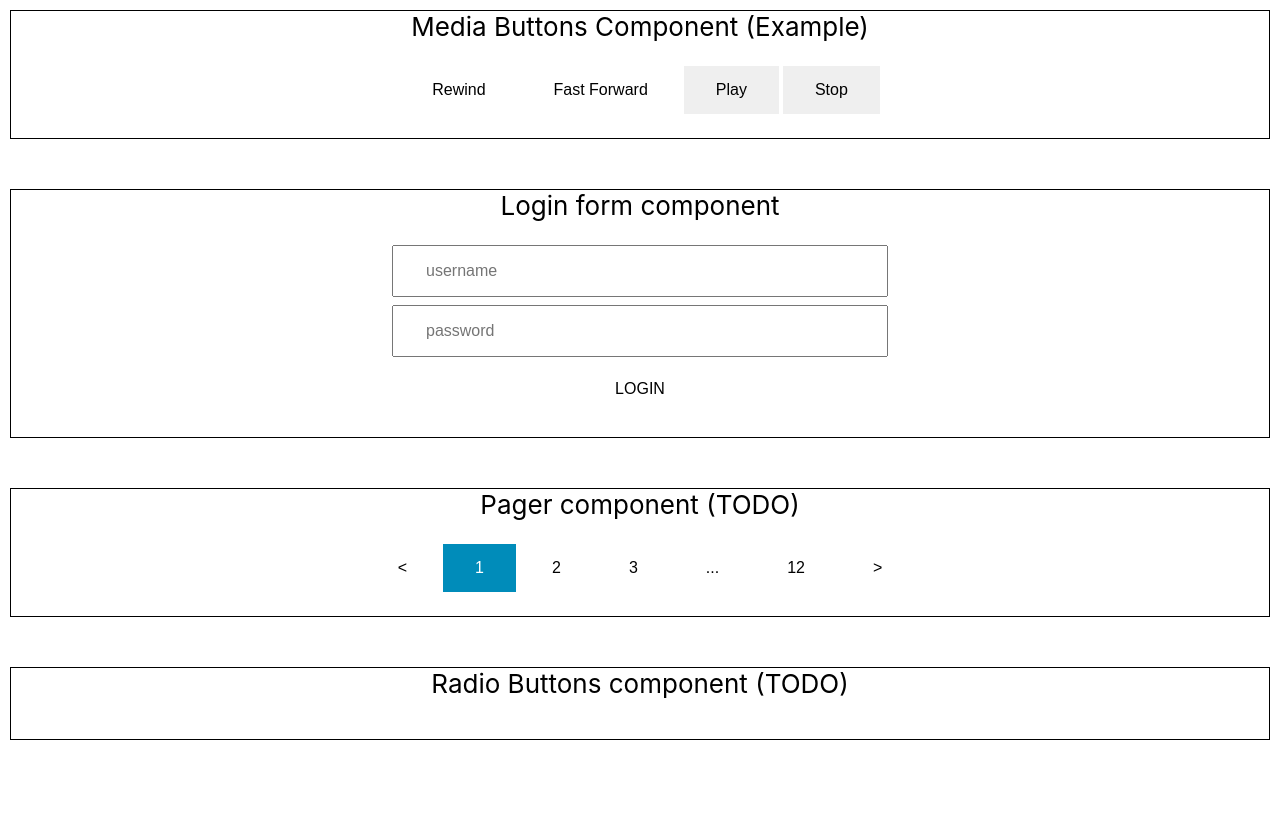
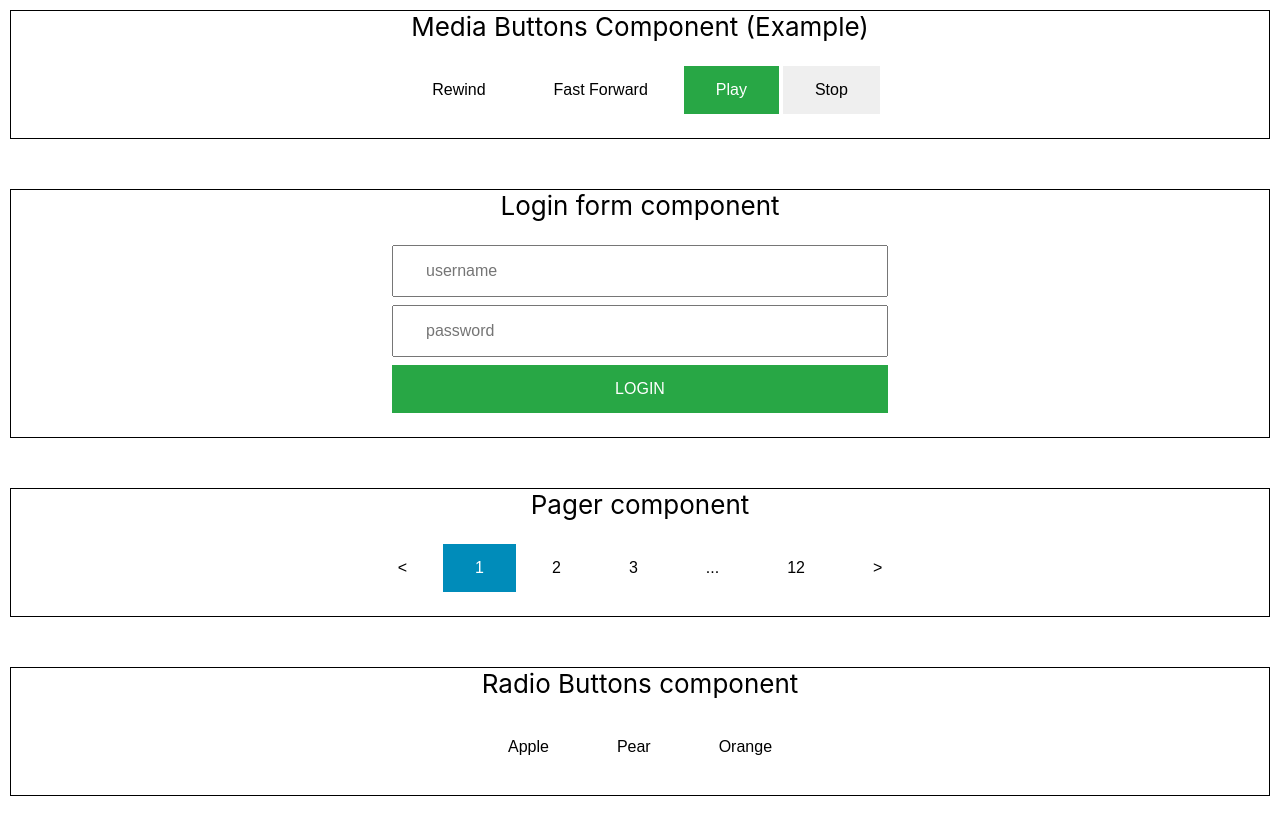
Before and after one commit to prof-tejera/homework-3-karendolan, a React (Create React App) app: page / in a window 1280 px wide. Shown: the top 834 px of the page. Before the commit the page ends 800 px from the top, so only its background shows below. Built offline with nearby package versions, Linux system fonts and the light colour scheme.

Commit message:
Radio buttons

```diff
--- a/src/App.js
+++ b/src/App.js
@@ -26,14 +26,14 @@ class App extends Component {
         </div>
 
         <div className="App-component">
-          <header className="App-header">Pager component (TODO)</header>
+          <header className="App-header">Pager component</header>
           <div className="App-content">
             <Pager />
           </div>
         </div>
 
         <div className="App-component">
-          <header className="App-header">Radio Buttons component (TODO)</header>
+          <header className="App-header">Radio Buttons component</header>
           <div className="App-content">
             <RadioButtons />
           </div>
--- a/src/LoginForm/LoginForm.js
+++ b/src/LoginForm/LoginForm.js
@@ -4,6 +4,10 @@ import Input from 'components/Input/Input';
 import Button from 'components/Button/Button';
 
 class LoginForm extends Component {
+
+  welcome = () => {
+    // set state say hi to login name
+  }
   render() {
     // The array of input data
     const loginInputs = [
@@ -36,6 +40,8 @@ class LoginForm extends Component {
         {inputs}
         <Button
           text="LOGIN"
+          color="green"
+          onClick={()=>this.welcome()}
         />
       </div>
     );
--- a/src/RadioButtons/RadioButtons.js
+++ b/src/RadioButtons/RadioButtons.js
@@ -1,9 +1,41 @@
 import { Component } from 'react';
 import './RadioButtons.css';
+import Button from 'components/Button/Button';
 
 class RadioButtons extends Component {
+  // Initialize starting current page to 1
+  constructor(props) {
+    super(props);
+    this.state = {curButton: 1}
+  }
+
+  // onClick event change state of button
+  onClick = (button) => {
+    this.setState({curButton: button});
+  }
+
   render() {
-    return null;
+    const {curButton} = this.state;
+    // The array of input data
+    const buttonNames = ['Apple', 'Pear', 'Orange'];
+    // Create a mapping of constructed buttons
+    const buttons = buttonNames.map((button) => {
+      return (
+        <Button
+          text={button}
+          onClick={() => this.onClick(button)}
+          color={button === curButton ? 'blue' : 'neutral' }
+          key={button}
+        />
+      )
+    });
+
+    // Return the construct
+    return (
+      <div className="RadioButtons">
+        {buttons}
+      </div>
+    );
   }
 }
 
--- a/src/components/Button/Button.css
+++ b/src/components/Button/Button.css
@@ -23,3 +23,8 @@
   color: black;
   background-color: white;
 }
+
+.Default-button-green {
+  color: white;
+  background-color: #28a745;
+}
```
